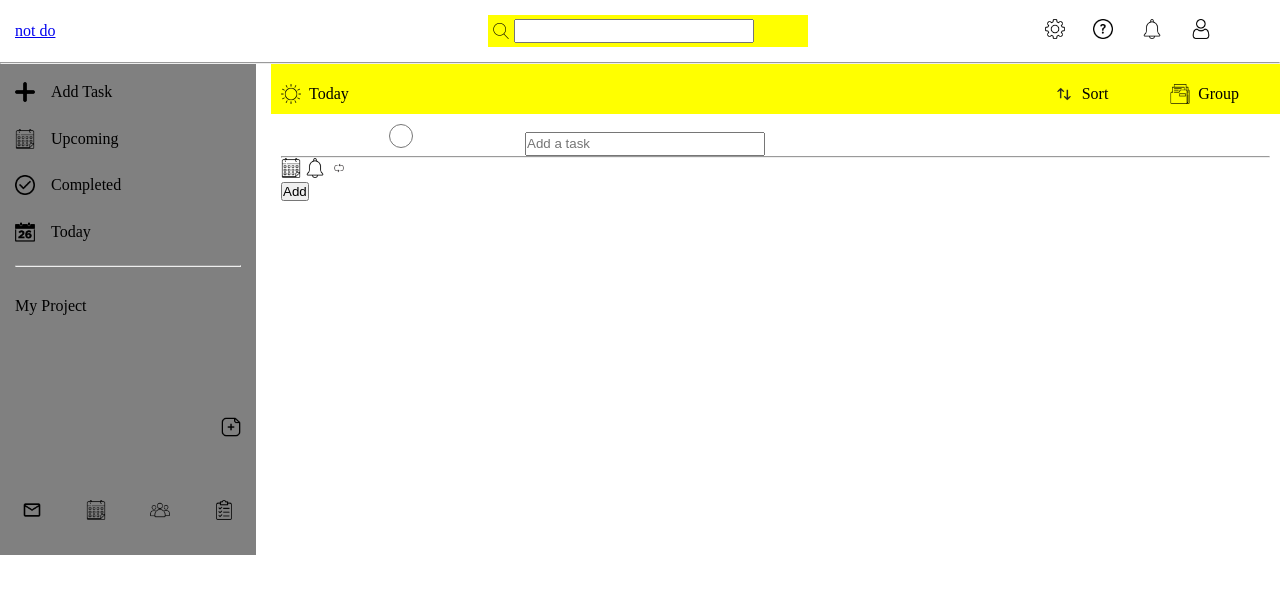
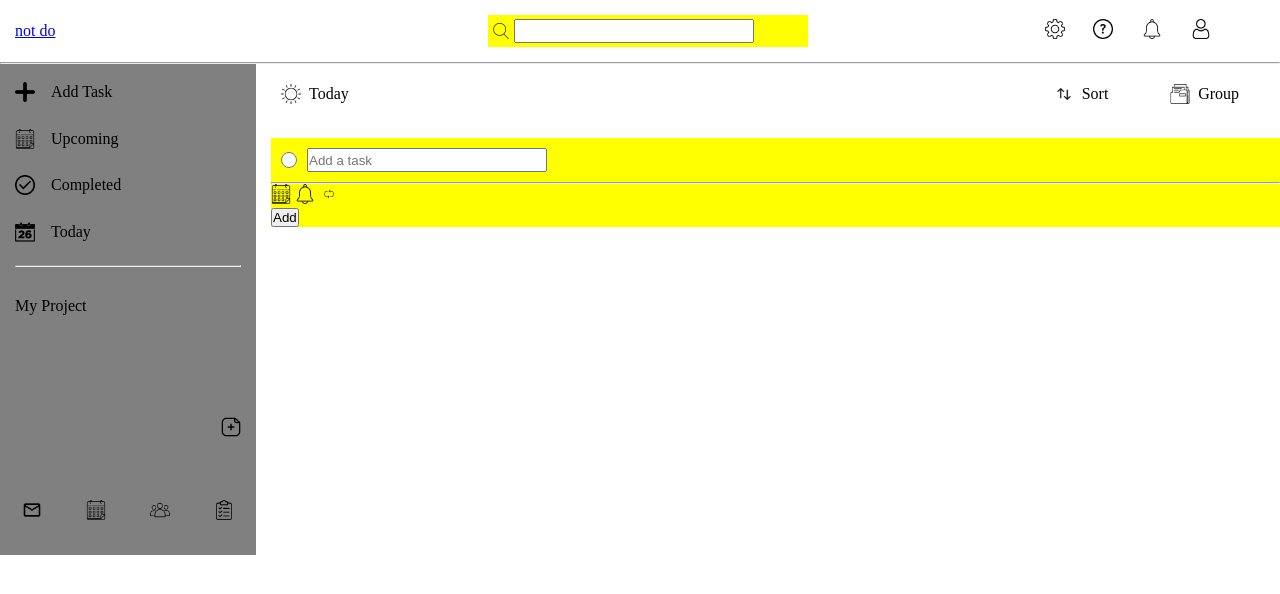
Before and after one commit to Sorbari2016/todo, a website built with webpack: page src/index.html in a window 1280 px wide. Built offline with nearby package versions, Linux system fonts and the light colour scheme; files whose address does not match are found by name.

Commit message:
structured the upper part of the second ribbon

```diff
--- a/src/index.html
+++ b/src/index.html
@@ -90,14 +90,14 @@
                         </div>
                     </div>
                 </div>
-                <div class="ribbon ribbon2 pry_mgn sdy_pad">
-                    <div class="top">
+                <div class="ribbon ribbon2 pry_mgn">
+                    <div class="top sdy_pad">
                         <span>
                             <input type="radio">
                             <input type="text"placeholder="Add a task">
                         </span>
-                        <hr/>
                     </div>
+                    <hr/>
                     <div class="bottom">
                         <div class="task_icons">
                             <img src="./images/calendar.png" alt="calendar">
--- a/src/style.css
+++ b/src/style.css
@@ -120,10 +120,10 @@ footer {
 /* MAIN AREA RULES */
 /* Layout for the top ribbob */
 .ribbon1 {
-   background-color: yellow;
    display: grid;
    grid-template-columns: 1fr 2fr 1fr;
    padding-top: 20px;
+   margin-bottom: 1.5rem;
 }
 
 /* Rules for the right icons, Top */
@@ -136,3 +136,19 @@ footer {
 .ribbon1 .item {
    gap: 0.5rem;
 }
+
+/* Layout of the second ribbon */
+.ribbon2 {
+   background-color: yellow;
+}
+
+.top span {
+   display: flex;
+   gap: 10px;
+   align-items: center;
+}
+
+/* Rule for the tick button */
+input[type = "radio"] {
+   width: 1rem;
+}
```
